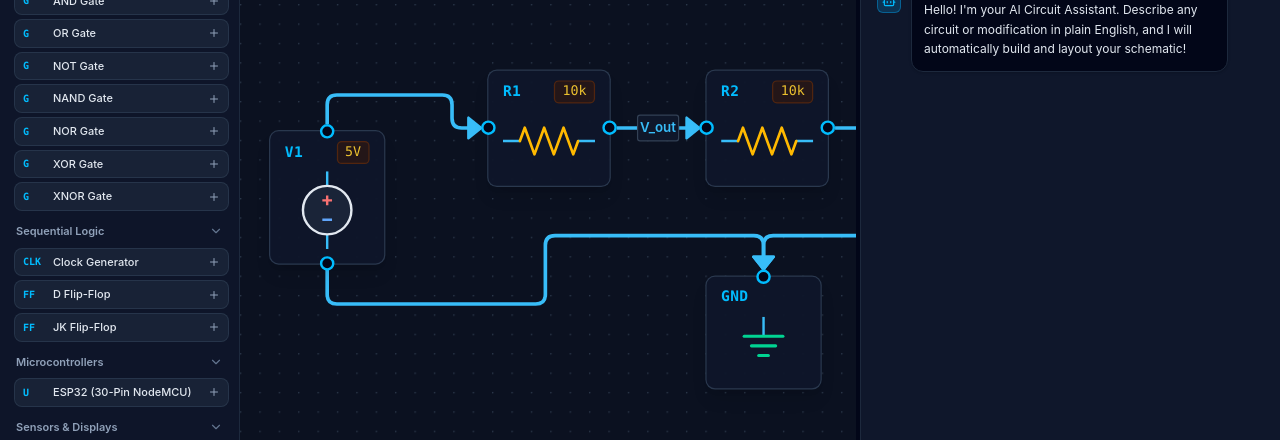
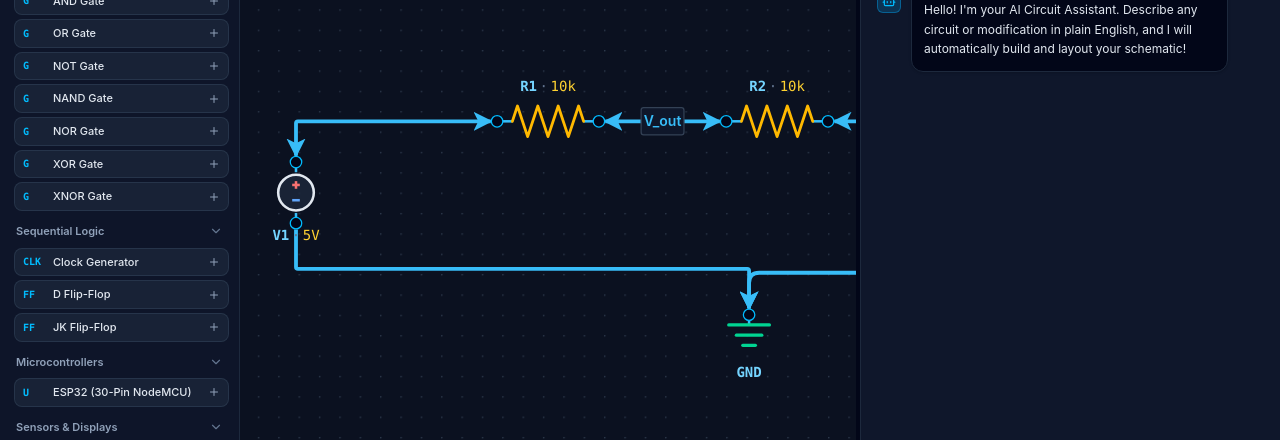
Before and after one commit to cosmicube18/Cirtext, a React (Vite) app: page / in a window 1280 px wide. Shown: the part 212-652 px from the top of the page. Built offline with nearby package versions, Linux system fonts and the light colour scheme; no server answers.

Commit message:
Added Bi-directional wires, removed UI clutters

```diff
--- a/src/components/edges/WireEdge.tsx
+++ b/src/components/edges/WireEdge.tsx
@@ -7,9 +7,53 @@ import {
   type EdgeProps,
 } from '@xyflow/react';
 import { useCircuitStore } from '../../store/circuitStore.ts';
+import type { ComponentType } from '../../types/circuit.ts';
+
+const BI_DIRECTIONAL_COMPONENTS = new Set<ComponentType>([
+  'Resistor',
+  'Capacitor',
+  'Switch',
+  'Junction',
+  'Ohmmeter',
+]);
+
+const DIRECTIONAL_COMPONENTS = new Set<ComponentType>([
+  'LED',
+  'Buzzer',
+  'AND',
+  'OR',
+  'NOT',
+  'NAND',
+  'NOR',
+  'XOR',
+  'XNOR',
+  'D_FlipFlop',
+  'JK_FlipFlop',
+  'Clock',
+  'ESP32_30Pin',
+]);
+
+const isBidirectionalEdge = (
+  sourceType: ComponentType | undefined,
+  targetType: ComponentType | undefined
+): boolean => {
+  const hasDirectionalEndpoint =
+    (sourceType !== undefined && DIRECTIONAL_COMPONENTS.has(sourceType)) ||
+    (targetType !== undefined && DIRECTIONAL_COMPONENTS.has(targetType));
+  const hasBidirectionalEndpoint =
+    (sourceType !== undefined && BI_DIRECTIONAL_COMPONENTS.has(sourceType)) ||
+    (targetType !== undefined && BI_DIRECTIONAL_COMPONENTS.has(targetType));
+
+  return !hasDirectionalEndpoint && hasBidirectionalEndpoint;
+};
+
+const sanitizeMarkerId = (value: string): string =>
+  value.replace(/[^a-zA-Z0-9_-]/g, '_');
 
 export const WireEdge: React.FC<EdgeProps> = ({
   id,
+  source,
+  target,
   sourceX,
   sourceY,
   sourcePosition,
@@ -18,8 +62,6 @@ export const WireEdge: React.FC<EdgeProps> = ({
   targetPosition,
   selected,
   style,
-  markerStart,
-  markerEnd,
   label,
   labelStyle,
   labelShowBg,
@@ -32,6 +74,11 @@ export const WireEdge: React.FC<EdgeProps> = ({
   const touchHandledRef = useRef(false);
   const { screenToFlowPosition } = useReactFlow();
   const branchFromEdge = useCircuitStore((s) => s.branchFromEdge);
+  const components = useCircuitStore((s) => s.graph.components);
+
+  const sourceType = components.find((c) => c.id === source)?.type;
+  const targetType = components.find((c) => c.id === target)?.type;
+  const bidirectional = isBidirectionalEdge(sourceType, targetType);
 
   const [edgePath, labelX, labelY] = getSmoothStepPath({
     sourceX,
@@ -52,6 +99,11 @@ export const WireEdge: React.FC<EdgeProps> = ({
         filter: 'drop-shadow(0 0 6px rgba(245, 158, 11, 0.85))',
       }
     : (style as React.CSSProperties);
+
+  const strokeColor =
+    typeof wireStyle?.stroke === 'string' ? wireStyle.stroke : '#38bdf8';
+  const markerId = `wire-arrow-${sanitizeMarkerId(id)}-${sanitizeMarkerId(strokeColor)}`;
+  const markerUrl = `url(#${markerId})`;
 
   const handleBranchAtPoint = (clientX: number, clientY: number) => {
     const flowPos = screenToFlowPosition({ x: clientX, y: clientY });
@@ -85,12 +137,27 @@ export const WireEdge: React.FC<EdgeProps> = ({
 
   return (
     <>
+      <defs>
+        <marker
+          id={markerId}
+          viewBox="0 0 10 10"
+          refX="9"
+          refY="5"
+          markerWidth="5"
+          markerHeight="5"
+          markerUnits="strokeWidth"
+          orient="auto-start-reverse"
+        >
+          <path d="M 0 0 L 10 5 L 0 10 L 2.5 5 Z" fill={strokeColor} />
+        </marker>
+      </defs>
+
       <BaseEdge
         id={id}
         path={edgePath}
         style={wireStyle}
-        markerStart={markerStart}
-        markerEnd={markerEnd}
+        markerStart={bidirectional ? markerUrl : undefined}
+        markerEnd={markerUrl}
         label={label}
         labelX={labelX}
         labelY={labelY}
--- a/src/components/nodes/BaseNode.tsx
+++ b/src/components/nodes/BaseNode.tsx
@@ -2,6 +2,8 @@ import React, { useState } from 'react';
 import { Handle, Position } from '@xyflow/react';
 import type { PinDefinition } from '../../types/circuit.ts';
 import { InlineValueEditor } from './InlineValueEditor.tsx';
+
+export type BaseNodeLayout = 'horizontal' | 'vertical' | 'ground';
 
 export interface BaseNodeProps {
   id: string;
@@ -10,6 +12,7 @@ export interface BaseNodeProps {
   editableValue?: string;
   selected?: boolean;
   pins: PinDefinition[];
+  layout?: BaseNodeLayout;
   children: React.ReactNode;
 }
 
@@ -20,6 +23,18 @@ const POSITION_MAP: Record<'top' | 'bottom' | 'left' | 'right', Position> = {
   right: Position.Right,
 };
 
+const LAYOUT_CLASS: Record<BaseNodeLayout, string> = {
+  horizontal: 'w-20 h-9',
+  vertical: 'w-11 h-12',
+  ground: 'w-9 h-9',
+};
+
+const LABEL_POSITION_CLASS: Record<BaseNodeLayout, string> = {
+  horizontal: 'bottom-full mb-1',
+  vertical: 'top-full mt-1',
+  ground: 'top-full mt-1',
+};
+
 export const BaseNode: React.FC<BaseNodeProps> = ({
   id,
   title,
@@ -27,10 +42,12 @@ export const BaseNode: React.FC<BaseNodeProps> = ({
   editableValue,
   selected = false,
   pins,
+  layout = 'horizontal',
   children,
 }) => {
   const [isEditing, setIsEditing] = useState(false);
   const canEdit = editableValue !== undefined;
+  const labelEditable = canEdit && selected;
 
   const openEditor = (e: React.MouseEvent) => {
     if (!canEdit) return;
@@ -38,13 +55,13 @@ export const BaseNode: React.FC<BaseNodeProps> = ({
     setIsEditing(true);
   };
 
+  const hasSubtitle = subtitle !== undefined && subtitle !== null && subtitle !== '';
+
   return (
     <div
       onDoubleClick={canEdit ? openEditor : undefined}
-      className={`relative group px-3 py-2 rounded-lg bg-slate-900/95 border transition-all duration-150 shadow-lg ${
-        selected
-          ? 'border-sky-400 ring-2 ring-sky-400/40 shadow-sky-500/20'
-          : 'border-slate-700/80 hover:border-slate-500'
+      className={`relative group select-none transition-all duration-150 ${LAYOUT_CLASS[layout]} ${
+        selected ? 'rounded ring-1 ring-amber-400/70' : ''
       }`}
     >
       {isEditing && canEdit && (
@@ -55,49 +72,45 @@ export const BaseNode: React.FC<BaseNodeProps> = ({
         />
       )}
 
-      {/* Component Header (ID & Value/Label) */}
-      <div className="flex items-center justify-between gap-2 mb-1.5 pointer-events-none select-none">
-        <span className="font-mono text-xs font-bold text-sky-400 tracking-wide">
-          {title}
-        </span>
-        {subtitle && (
-          typeof subtitle === 'string' ? (
+      {/* Compact floating schematic label */}
       <span
-              onClick={
-                canEdit && selected
-                  ? openEditor
-                  : undefined
-              }
+        onClick={labelEditable ? openEditor : undefined}
         title={canEdit ? 'Double-click to edit value' : undefined}
-              className={`font-mono text-[11px] text-amber-300/90 font-medium px-1.5 py-0.2 rounded bg-amber-950/40 border border-amber-800/40 ${
-                canEdit && selected
-                  ? 'pointer-events-auto cursor-text hover:border-sky-400/70'
-                  : ''
+        className={`absolute left-1/2 -translate-x-1/2 whitespace-nowrap font-mono text-[11px] leading-none ${
+          LABEL_POSITION_CLASS[layout]
+        } ${
+          labelEditable
+            ? 'nodrag nopan pointer-events-auto cursor-text text-amber-200 hover:text-amber-100'
+            : 'pointer-events-none'
         }`}
       >
-              {subtitle}
-            </span>
+        <span className="text-sky-300 font-semibold">{title}</span>
+        {hasSubtitle && (
+          <>
+            <span className="mx-0.5 text-slate-500">·</span>
+            {typeof subtitle === 'string' ? (
+              <span className="text-amber-300 font-medium">{subtitle}</span>
             ) : (
               subtitle
-          )
             )}
-      </div>
+          </>
+        )}
+      </span>
 
-      {/* SVG Symbol container */}
-      <div className="flex items-center justify-center min-w-[70px] min-h-[50px] my-1">
+      {/* Bare SVG schematic symbol */}
+      <div className="w-full h-full flex items-center justify-center">
         {children}
       </div>
 
-      {/* Terminal Pin Handles */}
+      {/* Terminal pin handles flush with symbol lead ends */}
       {pins.map((pin) => {
         const rfPosition = POSITION_MAP[pin.position];
 
-        // Position helper classes for terminal tooltip badge
         const badgePositionClass = {
           top: '-top-6 left-1/2 -translate-x-1/2',
           bottom: '-bottom-6 left-1/2 -translate-x-1/2',
-          left: '-left-8 top-1/2 -translate-y-1/2',
-          right: '-right-8 top-1/2 -translate-y-1/2',
+          left: '-left-7 top-1/2 -translate-y-1/2',
+          right: '-right-7 top-1/2 -translate-y-1/2',
         }[pin.position];
 
         return (
@@ -106,9 +119,8 @@ export const BaseNode: React.FC<BaseNodeProps> = ({
               type="source"
               position={rfPosition}
               id={pin.id}
-              className="!w-3 !h-3 !border-2 !border-sky-400 !bg-slate-950 hover:!bg-sky-400 hover:!scale-125 transition-all"
+              className="!w-2.5 !h-2.5 !border !border-sky-400 !bg-slate-950 hover:!bg-sky-400 hover:!scale-125 transition-all"
             />
-            {/* Hover pin label badge */}
             <span
               className={`absolute pointer-events-none opacity-0 group-hover:opacity-100 transition-opacity text-[10px] font-mono font-semibold px-1 py-0.5 rounded bg-slate-800 text-sky-300 border border-slate-700 shadow z-20 ${badgePositionClass}`}
             >
--- a/src/components/nodes/BuzzerNode.tsx
+++ b/src/components/nodes/BuzzerNode.tsx
@@ -22,14 +22,14 @@ export const BuzzerNode: React.FC<NodeProps> = (props) => {
         isSimulating ? (
           isOn ? (
             <span
-              className="font-mono text-[10px] font-bold px-1.5 py-0.5 rounded border bg-amber-950/80 text-amber-300 border-amber-500/80 shadow-[0_0_8px_rgba(245,158,11,0.6)] animate-pulse select-none"
+              className="font-mono text-[10px] font-bold px-1 py-0.5 rounded border bg-amber-950/80 text-amber-300 border-amber-500/80 shadow-[0_0_8px_rgba(245,158,11,0.6)] animate-pulse select-none"
               title="Buzzer sounding"
             >
               ON
             </span>
           ) : (
             <span
-              className="font-mono text-[10px] font-bold px-1.5 py-0.5 rounded border bg-slate-800 text-slate-400 border-slate-700 select-none"
+              className="font-mono text-[10px] font-bold px-1 py-0.5 rounded border bg-slate-800 text-slate-400 border-slate-700 select-none"
               title="Buzzer silent"
             >
               OFF
@@ -41,21 +41,22 @@ export const BuzzerNode: React.FC<NodeProps> = (props) => {
       }
       selected={props.selected}
       pins={pins}
+      layout="horizontal"
     >
       <svg
-        width="76"
-        height="48"
-        viewBox="0 0 76 48"
-        className="stroke-slate-200 fill-none"
+        width="80"
+        height="36"
+        viewBox="0 0 80 36"
+        className="stroke-slate-200 fill-none overflow-visible"
       >
-        <circle cx="30" cy="24" r="16" className={isOn ? 'stroke-amber-300 fill-amber-900/60' : 'stroke-slate-400 fill-slate-800/60'} strokeWidth="2" />
-        <circle cx="30" cy="24" r="6" className={isOn ? 'stroke-amber-200 fill-amber-400' : 'stroke-slate-500 fill-slate-700'} strokeWidth="2" />
-        <line x1="0" y1="24" x2="14" y2="24" strokeWidth="2" stroke="#38bdf8" />
-        <line x1="46" y1="24" x2="76" y2="24" strokeWidth="2" stroke="#38bdf8" />
+        <circle cx="28" cy="18" r="14" className={isOn ? 'stroke-amber-300 fill-amber-900/60' : 'stroke-slate-400 fill-slate-800/60'} strokeWidth="2" />
+        <circle cx="28" cy="18" r="5" className={isOn ? 'stroke-amber-200 fill-amber-400' : 'stroke-slate-500 fill-slate-700'} strokeWidth="2" />
+        <line x1="0" y1="18" x2="14" y2="18" strokeWidth="2" stroke="#38bdf8" />
+        <line x1="42" y1="18" x2="80" y2="18" strokeWidth="2" stroke="#38bdf8" />
         {isOn && (
           <>
-            <path d="M52,12 Q60,24 52,36" className="stroke-amber-300" strokeWidth="2" fill="none" />
-            <path d="M58,6 Q70,24 58,42" className="stroke-amber-300/70" strokeWidth="2" fill="none" />
+            <path d="M48,10 Q56,18 48,26" className="stroke-amber-300" strokeWidth="2" fill="none" />
+            <path d="M54,5 Q64,18 54,31" className="stroke-amber-300/70" strokeWidth="2" fill="none" />
           </>
         )}
       </svg>
--- a/src/components/nodes/CapacitorNode.tsx
+++ b/src/components/nodes/CapacitorNode.tsx
@@ -16,22 +16,23 @@ export const CapacitorNode: React.FC<NodeProps> = (props) => {
       editableValue={data.value || '100uF'}
       selected={props.selected}
       pins={pins}
+      layout="horizontal"
     >
       <svg
-        width="70"
-        height="40"
-        viewBox="0 0 70 40"
-        className="stroke-slate-200 fill-none"
+        width="80"
+        height="36"
+        viewBox="0 0 80 36"
+        className="stroke-slate-200 fill-none overflow-visible"
       >
         {/* Left terminal lead to plate 1 */}
-        <line x1="0" y1="20" x2="31" y2="20" strokeWidth="2" stroke="#38bdf8" />
+        <line x1="0" y1="18" x2="36" y2="18" strokeWidth="2" stroke="#38bdf8" />
         {/* Plate 1 */}
-        <line x1="31" y1="6" x2="31" y2="34" strokeWidth="2.75" className="stroke-cyan-300" strokeLinecap="round" />
+        <line x1="36" y1="4" x2="36" y2="32" strokeWidth="2.75" className="stroke-cyan-300" strokeLinecap="round" />
 
         {/* Plate 2 */}
-        <line x1="39" y1="6" x2="39" y2="34" strokeWidth="2.75" className="stroke-cyan-300" strokeLinecap="round" />
+        <line x1="44" y1="4" x2="44" y2="32" strokeWidth="2.75" className="stroke-cyan-300" strokeLinecap="round" />
         {/* Right terminal lead from plate 2 */}
-        <line x1="39" y1="20" x2="70" y2="20" strokeWidth="2" stroke="#38bdf8" />
+        <line x1="44" y1="18" x2="80" y2="18" strokeWidth="2" stroke="#38bdf8" />
       </svg>
     </BaseNode>
   );
--- a/src/components/nodes/GroundNode.tsx
+++ b/src/components/nodes/GroundNode.tsx
@@ -15,20 +15,21 @@ export const GroundNode: React.FC<NodeProps> = (props) => {
       subtitle={data.value}
       selected={props.selected}
       pins={pins}
+      layout="ground"
     >
       <svg
-        width="56"
-        height="44"
-        viewBox="0 0 56 44"
-        className="stroke-emerald-400 fill-none"
+        width="36"
+        height="36"
+        viewBox="0 0 36 36"
+        className="stroke-emerald-400 fill-none overflow-visible"
       >
         {/* Top lead */}
-        <line x1="28" y1="0" x2="28" y2="16" strokeWidth="2" stroke="#38bdf8" />
+        <line x1="18" y1="0" x2="18" y2="8" strokeWidth="2" stroke="#38bdf8" />
 
         {/* Earth Ground descending horizontal plates */}
-        <line x1="12" y1="16" x2="44" y2="16" strokeWidth="2.5" strokeLinecap="round" />
-        <line x1="18" y1="24" x2="38" y2="24" strokeWidth="2.5" strokeLinecap="round" />
-        <line x1="24" y1="32" x2="32" y2="32" strokeWidth="2.5" strokeLinecap="round" />
+        <line x1="2" y1="8" x2="34" y2="8" strokeWidth="2.5" strokeLinecap="round" />
+        <line x1="8" y1="16" x2="28" y2="16" strokeWidth="2.5" strokeLinecap="round" />
+        <line x1="13" y1="24" x2="23" y2="24" strokeWidth="2.5" strokeLinecap="round" />
       </svg>
     </BaseNode>
   );
--- a/src/components/nodes/ResistorNode.tsx
+++ b/src/components/nodes/ResistorNode.tsx
@@ -16,20 +16,21 @@ export const ResistorNode: React.FC<NodeProps> = (props) => {
       editableValue={data.value || '10k'}
       selected={props.selected}
       pins={pins}
+      layout="horizontal"
     >
       <svg
-        width="76"
+        width="80"
         height="36"
-        viewBox="0 0 76 36"
-        className="stroke-slate-200 fill-none"
+        viewBox="0 0 80 36"
+        className="stroke-slate-200 fill-none overflow-visible"
       >
         {/* Left & right leads */}
-        <line x1="0" y1="18" x2="14" y2="18" strokeWidth="2" stroke="#38bdf8" />
-        <line x1="62" y1="18" x2="76" y2="18" strokeWidth="2" stroke="#38bdf8" />
+        <line x1="0" y1="18" x2="12" y2="18" strokeWidth="2" stroke="#38bdf8" />
+        <line x1="68" y1="18" x2="80" y2="18" strokeWidth="2" stroke="#38bdf8" />
 
         {/* Standard IEEE zig-zag resistor symbol */}
         <polyline
-          points="14,18 18,7 26,29 34,7 42,29 50,7 58,29 62,18"
+          points="12,18 16,6 24,30 32,6 40,30 48,6 56,30 64,6 68,18"
           strokeWidth="2.2"
           strokeLinecap="round"
           strokeLinejoin="round"
--- a/src/components/nodes/SwitchNode.tsx
+++ b/src/components/nodes/SwitchNode.tsx
@@ -29,7 +29,7 @@ export const SwitchNode: React.FC<NodeProps> = (props) => {
         title={data.id || props.id}
         subtitle={
           <span
-            className={`font-mono text-[10px] font-bold px-1.5 py-0.5 rounded border transition-colors select-none ${
+            className={`font-mono text-[10px] font-bold px-1 py-0.5 rounded border transition-colors select-none ${
               isClosed
                 ? 'bg-emerald-950/80 text-emerald-300 border-emerald-800/80 shadow-sm shadow-emerald-500/20'
                 : 'bg-amber-950/60 text-amber-400 border-amber-800/60'
@@ -40,25 +40,26 @@ export const SwitchNode: React.FC<NodeProps> = (props) => {
         }
         selected={props.selected}
         pins={pins}
+        layout="horizontal"
       >
         <svg
-          width="76"
+          width="80"
           height="36"
-          viewBox="0 0 76 36"
-          className="stroke-slate-200 fill-none select-none transition-all"
+          viewBox="0 0 80 36"
+          className="stroke-slate-200 fill-none select-none transition-all overflow-visible"
         >
           {/* Left terminal lead */}
-          <line x1="0" y1="18" x2="22" y2="18" strokeWidth="2" stroke="#38bdf8" />
+          <line x1="0" y1="18" x2="21" y2="18" strokeWidth="2" stroke="#38bdf8" />
           {/* Left terminal contact circle */}
-          <circle cx="24" cy="18" r="3" strokeWidth="2" className="stroke-sky-400 fill-slate-900" />
+          <circle cx="23" cy="18" r="2.5" strokeWidth="2" className="stroke-sky-400 fill-slate-950" />
 
           {/* Switch blade */}
           {isClosed ? (
             /* Closed position: horizontal connection bridging pins 1 and 2 */
             <line
-              x1="24"
+              x1="23"
               y1="18"
-              x2="52"
+              x2="57"
               y2="18"
               strokeWidth="2.8"
               strokeLinecap="round"
@@ -68,9 +69,9 @@ export const SwitchNode: React.FC<NodeProps> = (props) => {
           ) : (
             /* Open position: angled lever */
             <line
-              x1="26"
+              x1="25"
               y1="16"
-              x2="50"
+              x2="55"
               y2="6"
               strokeWidth="2.5"
               strokeLinecap="round"
@@ -79,9 +80,9 @@ export const SwitchNode: React.FC<NodeProps> = (props) => {
           )}
 
           {/* Right terminal contact circle */}
-          <circle cx="52" cy="18" r="3" strokeWidth="2" className="stroke-sky-400 fill-slate-900" />
+          <circle cx="57" cy="18" r="2.5" strokeWidth="2" className="stroke-sky-400 fill-slate-950" />
           {/* Right terminal lead */}
-          <line x1="55" y1="18" x2="76" y2="18" strokeWidth="2" stroke="#38bdf8" />
+          <line x1="59" y1="18" x2="80" y2="18" strokeWidth="2" stroke="#38bdf8" />
         </svg>
       </BaseNode>
     </div>
--- a/src/components/nodes/VoltageSourceNode.tsx
+++ b/src/components/nodes/VoltageSourceNode.tsx
@@ -16,32 +16,33 @@ export const VoltageSourceNode: React.FC<NodeProps> = (props) => {
       editableValue={data.value || '5V'}
       selected={props.selected}
       pins={pins}
+      layout="vertical"
     >
       <svg
-        width="60"
-        height="64"
-        viewBox="0 0 60 64"
-        className="stroke-slate-200 fill-none"
+        width="44"
+        height="48"
+        viewBox="0 0 44 48"
+        className="stroke-slate-200 fill-none overflow-visible"
       >
         {/* Top & bottom connecting leads */}
-        <line x1="30" y1="0" x2="30" y2="12" strokeWidth="2" stroke="#38bdf8" />
-        <line x1="30" y1="52" x2="30" y2="64" strokeWidth="2" stroke="#38bdf8" />
+        <line x1="22" y1="0" x2="22" y2="8" strokeWidth="2" stroke="#38bdf8" />
+        <line x1="22" y1="40" x2="22" y2="48" strokeWidth="2" stroke="#38bdf8" />
 
         {/* Source circle body */}
         <circle
-          cx="30"
-          cy="32"
-          r="20"
+          cx="22"
+          cy="24"
+          r="14"
           strokeWidth="2"
           className="stroke-slate-200 fill-slate-800/80"
         />
 
         {/* Positive polarity symbol (+) */}
-        <line x1="30" y1="20" x2="30" y2="28" strokeWidth="2" stroke="#f87171" />
-        <line x1="26" y1="24" x2="34" y2="24" strokeWidth="2" stroke="#f87171" />
+        <line x1="22" y1="15" x2="22" y2="21" strokeWidth="2" stroke="#f87171" />
+        <line x1="19" y1="18" x2="25" y2="18" strokeWidth="2" stroke="#f87171" />
 
         {/* Negative polarity symbol (-) */}
-        <line x1="26" y1="40" x2="34" y2="40" strokeWidth="2" stroke="#60a5fa" />
+        <line x1="19" y1="30" x2="25" y2="30" strokeWidth="2" stroke="#60a5fa" />
       </svg>
     </BaseNode>
   );
--- a/src/utils/layout.ts
+++ b/src/utils/layout.ts
@@ -54,12 +54,15 @@ export async function calculateAutoLayout(
       case 'Junction':
         return { width: 16, height: 16 };
       case 'VoltageSource':
+        return { width: 56, height: 64 };
       case 'Resistor':
       case 'Capacitor':
+      case 'Switch':
       case 'LED':
-      case 'Switch':
+      case 'Buzzer':
+        return { width: 84, height: 48 };
       case 'Ground':
-        return { width: 180, height: 130 };
+        return { width: 40, height: 40 };
       default:
         return { width: 180, height: 120 };
     }
@@ -124,15 +127,15 @@ export async function calculateAutoLayout(
     layoutOptions: {
       'elk.algorithm': 'layered',
       'elk.direction': 'RIGHT',
-      'elk.layered.spacing.nodeNodeBetweenLayers': '160',
-      'elk.spacing.nodeNode': '60',
-      'elk.spacing.edgeNode': '50',
-      'elk.spacing.edgeEdge': '20',
+      'elk.layered.spacing.nodeNodeBetweenLayers': '110',
+      'elk.spacing.nodeNode': '40',
+      'elk.spacing.edgeNode': '32',
+      'elk.spacing.edgeEdge': '14',
       'elk.layered.nodePlacement.strategy': 'NETWORK_SIMPLEX',
       'elk.layered.crossingMinimization.strategy': 'LAYER_SWEEP',
       'elk.portConstraints': 'FIXED_SIDE',
       'elk.edgeRouting': 'ORTHOGONAL',
-      'elk.padding': '[top=64,left=64,bottom=64,right=64]',
+      'elk.padding': '[top=40,left=40,bottom=40,right=40]',
     },
     children: elkChildren,
     edges: elkEdges as any,
```
Also changed, not shown: src/components/nodes/LedNode.tsx (+24 -23 lines). Lines whose indentation alone changed are shown as unchanged.
